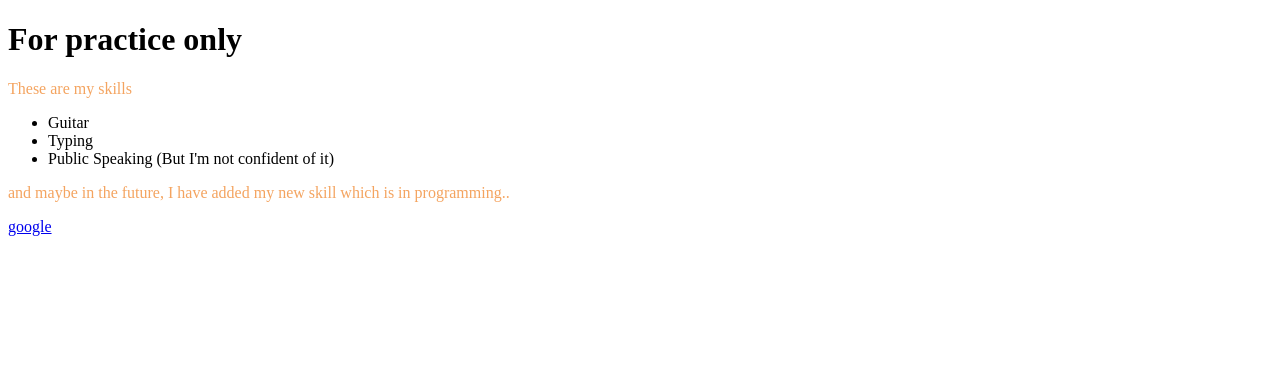
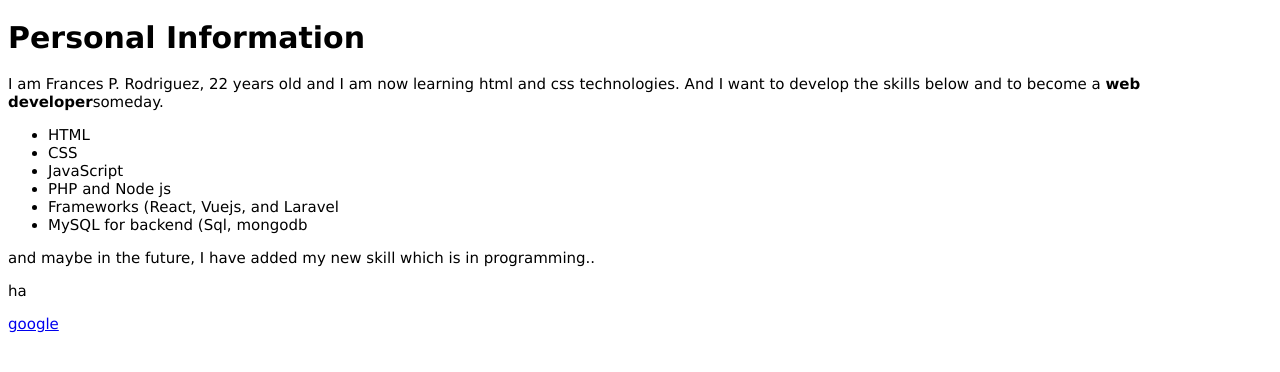
Before and after one commit to france4d/Portfolio, a plain HTML site: page html&css/index.html in a window 1280 px wide. Drawn offline with Linux system fonts and the light colour scheme.

Commit message:
new updates using css styles

```diff
--- a/html&css/index.html
+++ b/html&css/index.html
@@ -7,13 +7,18 @@
     <link rel="stylesheet" href="style.css" />
   </head>
   <body>
-    <h1>For practice only</h1>
-    <p>These are my skills</p>
+
+    <div class="container-1">
+      <h1>Personal Information</h1>
+      <p>I am Frances P. Rodriguez, 22 years old and I am now learning html and css technologies. And I want to develop the skills below and to become a <strong>web developer</strong>someday.</p>
 
       <ul>
-      <li>Guitar</li>
-      <li>Typing</li>
-      <li>Public Speaking (But I'm not confident of it)</li>
+        <li>HTML</li>
+        <li>CSS</li>
+        <li>JavaScript</li>
+        <li>PHP and Node js</li>
+        <li>Frameworks (React, Vuejs, and Laravel</li>
+        <li>MySQL for backend (Sql, mongodb</li>
       </ul>
 
       <p>
@@ -21,6 +26,9 @@
         programming..
       </p>
 
+      <p>ha</p>
+
       <a href="https://www.google.com/">google </a>
+    </div>
   </body>
 </html>
--- a/html&css/style.css
+++ b/html&css/style.css
@@ -1,3 +1,13 @@
-p {
-  color: sandybrown;
+.first{
+  color: red;
+  width: 400px;
+  border: 1px solid black;
+  padding: 10px;
+  margin: auto;
+
 }
+
+html {
+  font-size: 15px;
+  font-family:Verdana, Geneva, Tahoma, sans-serif;
+}
```
Lines whose indentation alone changed are shown as unchanged.
